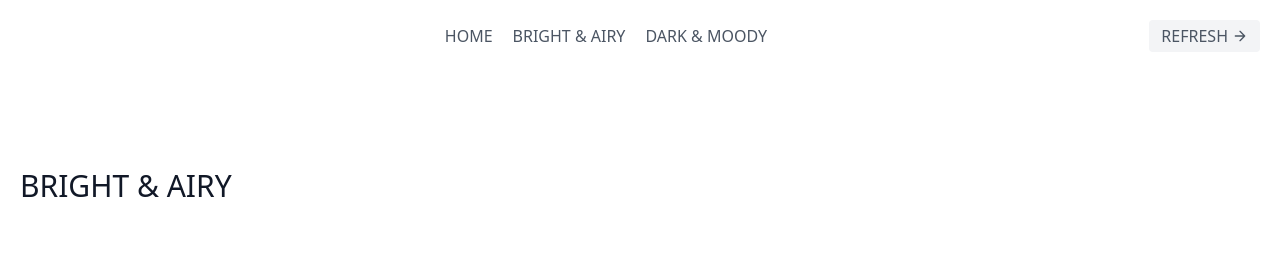
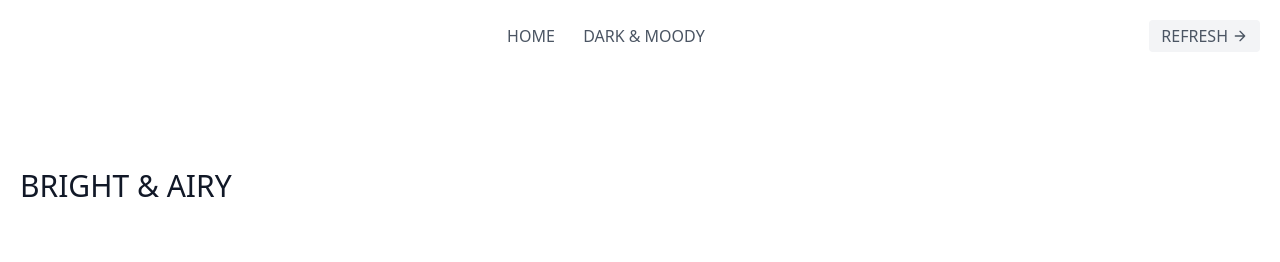
Before and after one commit to nomad2304/Nomad2304, a plain HTML site: page bright.html in a window 1280 px wide. Shown: the top 262 px of the page. Drawn offline with nearby package versions, Linux system fonts and the light colour scheme.

Commit message:
Update bright.html

```diff
--- a/bright.html
+++ b/bright.html
@@ -13,8 +13,8 @@
       <a class="flex title-font font-medium items-center text-gray-900 mb-4 md:mb-0"></a>
       <nav class="md:ml-auto md:mr-auto flex flex-wrap items-center text-base justify-center">
         &nbsp;&nbsp;&nbsp;&nbsp;&nbsp;&nbsp;&nbsp;&nbsp;&nbsp;&nbsp;&nbsp;&nbsp;&nbsp;&nbsp;&nbsp;
-        <a class="mr-5 hover:text-gray-900" href="index.html">HOME</a>
-        <a class="mr-5 hover:text-gray-900" > BRIGHT & AIRY</a>
+        <a class="mr-5 hover:text-gray-900" href="index.html">HOME</a>&nbsp;&nbsp;
+        <!--<a class="mr-5 hover:text-gray-900" > BRIGHT & AIRY</a>-->
         <a class="mr-5 hover:text-gray-900" href="dark.html">DARK & MOODY</a>
       </nav>
       <button class="inline-flex items-center bg-gray-100 border-0 py-1 px-3 focus:outline-none hover:bg-gray-200 rounded text-base mt-4 md:mt-0"><a href="bright.html">REFRESH</a>
```
